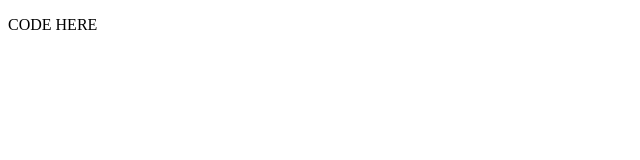
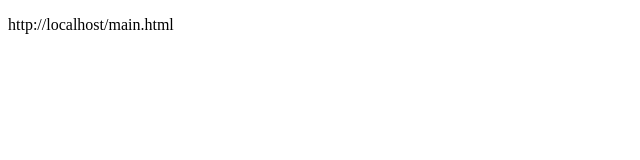
Before and after one commit to NickDay04/Overwolf-Spotify, a plain HTML site: page main.html in a window 1280 px wide. Shown: the whole page, without its empty margins (0-640 px from the left). Drawn offline with Linux system fonts and the light colour scheme.

Commit message:
Update main.html

```diff
--- a/main.html
+++ b/main.html
@@ -3,7 +3,10 @@
     <title>Your Spotify Code!</title>
 </head>
 <body>
-    <p>
-        CODE HERE
+    <p id="code">
+        SOMETHING HAS GONE WRONG, CONTACT SUPPORT
     </p>
+    <script>
+        document.getElementById("code").innerHTML = window.location.href;
+    </script>
 </body>
```
